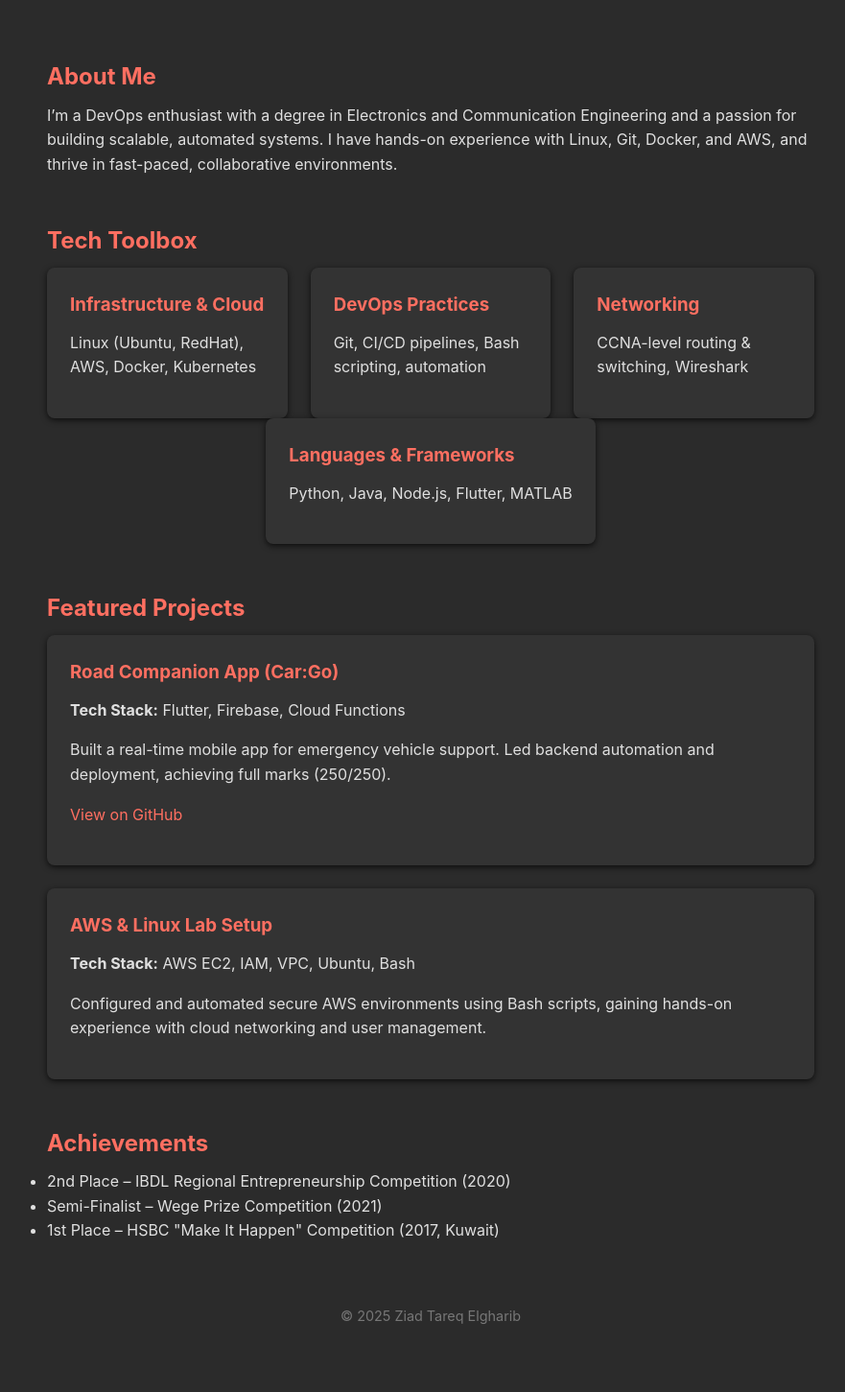
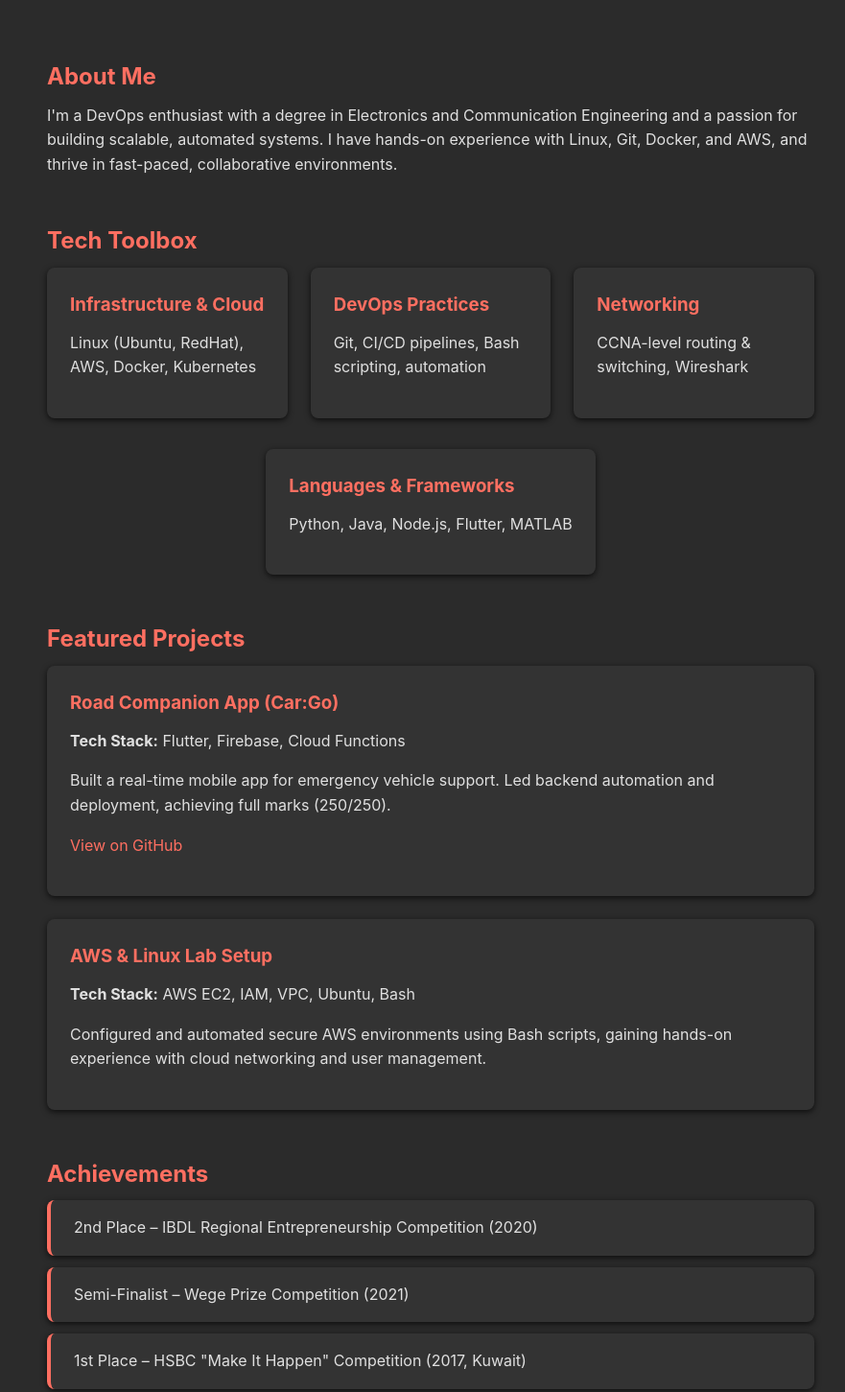
Before and after one commit to ziadtd/ziadtd-portfolio, a plain HTML site: page index.html in a window 1280 px wide. Shown: the part 340-1791 px from the top of the page at 96% size, without its empty margins (191-1072 px from the left). Before the commit the page ends 1755 px from the top, so only its background shows below. Drawn offline with Linux system fonts and the light colour scheme.

Commit message:
update index.html

```diff
--- a/index.html
+++ b/index.html
@@ -32,6 +32,20 @@
     .card h3 { margin-bottom: 0.75rem; color: #ff6f61; }
     .card p, .card ul, .card li { color: #e0e0e0; }
 
+    /* Special spacing for languages section */
+    .languages-section { margin-top: 2rem; }
+
+    /* Achievements styling */
+    #achievements ul { list-style: none; padding: 0; }
+    #achievements li {
+      background: #333;
+      padding: 1rem 1.5rem;
+      margin-bottom: 0.75rem;
+      border-radius: 8px;
+      border-left: 4px solid #ff6f61;
+      box-shadow: 0 2px 6px rgba(0,0,0,0.7);
+    }
+
     /* Footer */
     footer { text-align: center; font-size: 0.9rem; color: #777; margin-top: 4rem; }
   </style>
@@ -39,7 +53,7 @@
 <body>
   <div class="container">
     <header>
-      <img src="profile.jpg" alt="Ziad Tareq Elgharib">
+      <img src="assets/profile.jpg" alt="Ziad Tareq Elgharib">
       <h1>Ziad Tareq Elgharib</h1>
       <p>DevOps Enthusiast | Linux & Cloud | Automation & CI/CD</p>
       <p>Email: <a href="mailto:ziadtareqd22@gmail.com">ziadtareqd22@gmail.com</a> | Phone: +20 1552621079 | GitHub: <a href="https://github.com/ziadtd" target="_blank">ziadtd</a></p>
@@ -47,7 +61,7 @@
 
     <section id="about">
       <h2>About Me</h2>
-      <p>I’m a DevOps enthusiast with a degree in Electronics and Communication Engineering and a passion for building scalable, automated systems. I have hands-on experience with Linux, Git, Docker, and AWS, and thrive in fast-paced, collaborative environments.</p>
+      <p>I'm a DevOps enthusiast with a degree in Electronics and Communication Engineering and a passion for building scalable, automated systems. I have hands-on experience with Linux, Git, Docker, and AWS, and thrive in fast-paced, collaborative environments.</p>
     </section>
 
     <section id="toolbox">
@@ -66,7 +80,7 @@
           <p>CCNA-level routing & switching, Wireshark</p>
         </div>
       </div>
-      <div class="grid grid-1 centered">
+      <div class="grid grid-1 centered languages-section">
         <div class="card">
           <h3>Languages & Frameworks</h3>
           <p>Python, Java, Node.js, Flutter, MATLAB</p>
```
Also changed, not shown: assets/profile.jpg (renamed from profile.jpg).
